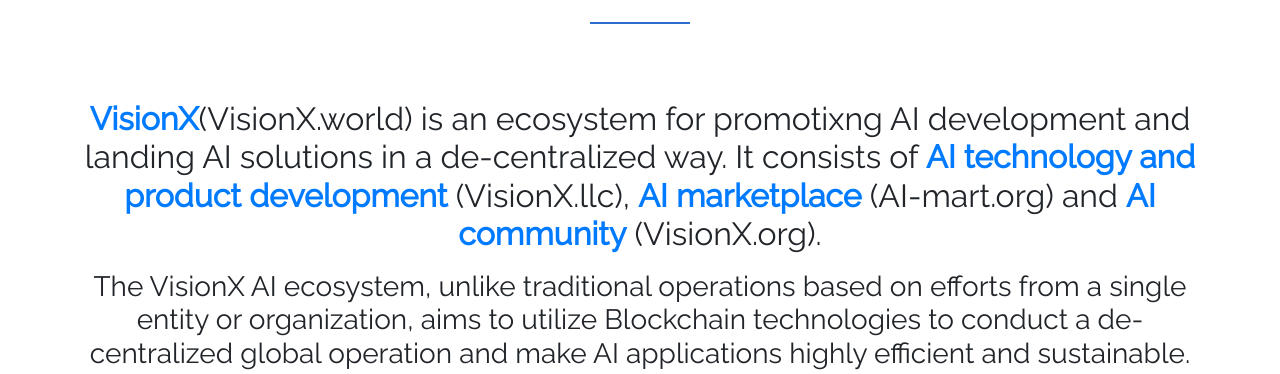
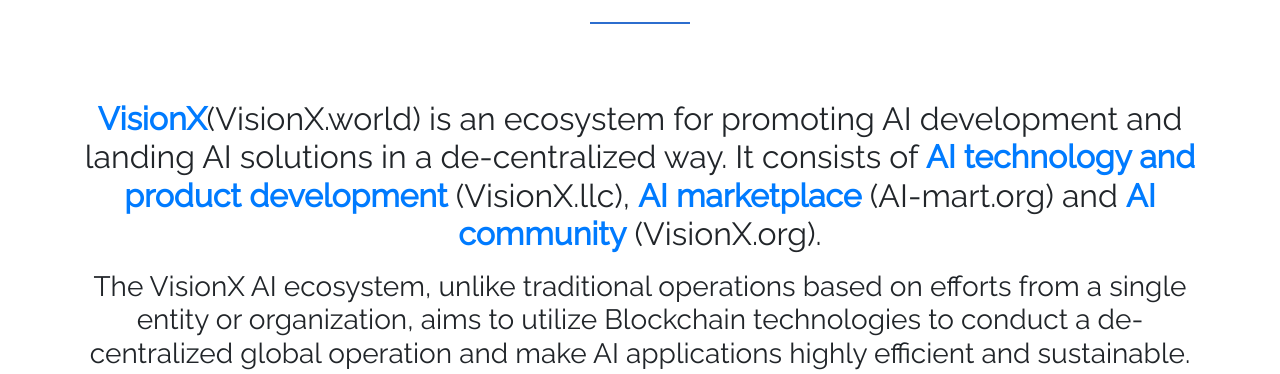
Before and after one commit to qiqizhou92/visionxllc, a Django app: page / in a window 1280 px wide. Shown: the part 418-792 px from the top of the page. Run offline with Django 3.2, Linux system fonts and the light colour scheme; some libraries are stand-ins or nearby versions.

Commit message:
fix typo

```diff
--- a/main/templates/main/index.html
+++ b/main/templates/main/index.html
@@ -91,7 +91,7 @@
         <div class="row mb-3 text-center">
           <div class="col-lg-20 text-center">
             <p class="h2">
-              <span class="font-weight-bold text-primary">VisionX</span>(VisionX.world) is an ecosystem for promotixng AI development and landing AI solutions in a de-centralized way. It consists of <span class="font-weight-bold text-primary">AI technology and product development</span> (VisionX.llc), <span class="font-weight-bold text-primary">AI marketplace</span> (AI-mart.org) and <span class="font-weight-bold text-primary">AI community</span> (VisionX.org).
+              <span class="font-weight-bold text-primary">VisionX</span>(VisionX.world) is an ecosystem for promoting AI development and landing AI solutions in a de-centralized way. It consists of <span class="font-weight-bold text-primary">AI technology and product development</span> (VisionX.llc), <span class="font-weight-bold text-primary">AI marketplace</span> (AI-mart.org) and <span class="font-weight-bold text-primary">AI community</span> (VisionX.org).
             </p>
             <p></p>
             <p class="h3">
```
Also changed, not shown: 1 other file.
